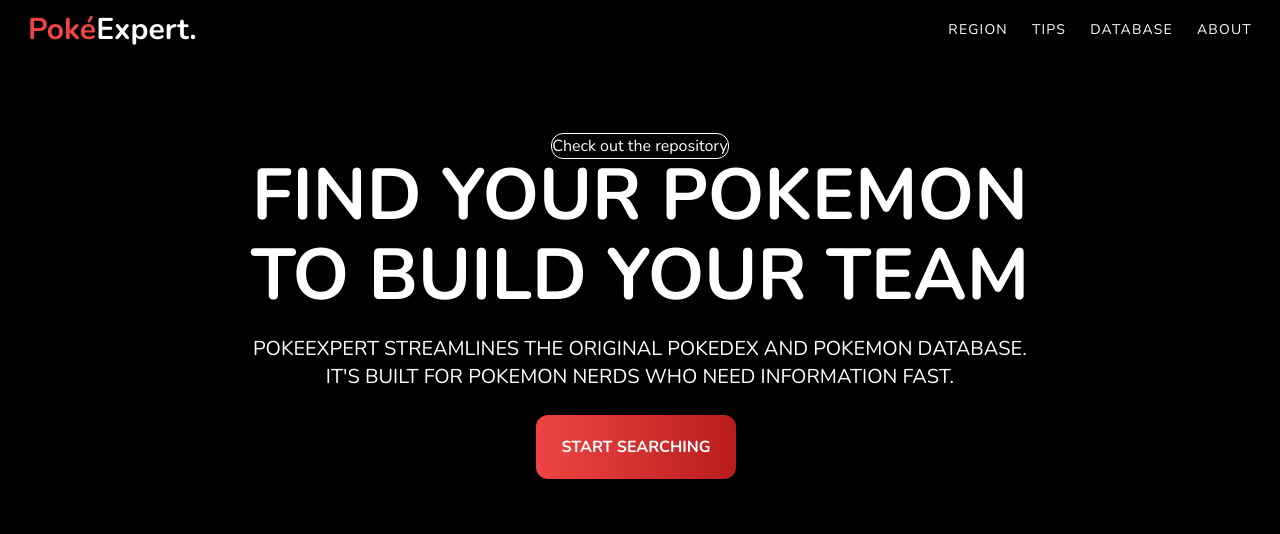
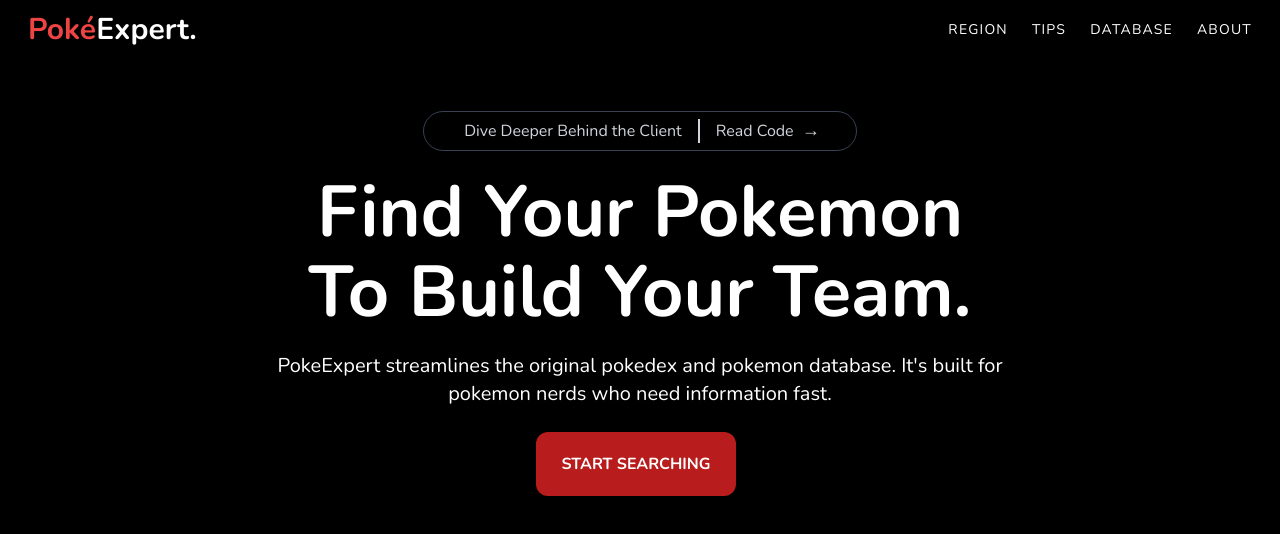
Before and after one commit to davidliberal0/poke-expert-react, a React (Create React App) app: page / in a window 1280 px wide. Shown: the top 534 px of the page. Built offline with nearby package versions, Linux system fonts and the light colour scheme.

Commit message:
add git link to homepage and fix button transition

```diff
--- a/src/components/css/landingsection.css
+++ b/src/components/css/landingsection.css
@@ -16,7 +16,7 @@
 .explore-button {
   width: 100%;
   max-width: 100px;
-  transition: 0.4s;
+  transition: background-color 0.4s;
 }
 
 .build-button {
@@ -24,7 +24,11 @@
   width: 100%;
   max-width: 200px;
   height: 4rem;
-  transition: 0.9s;
+  transition: all 0.9s;
+}
+
+.build-button:hover {
+  box-shadow: rgba(255, 42, 0,0.56) 0px 0px 70px 4px;
 }
 
 /* .delphox-img {
@@ -51,5 +55,12 @@
 
 
 .github-link {
-  border: 1px solid white;
+  width: 300px;
+  transition: 0.4s;
 }
+
+
+.seperator {
+  height: 10px;
+  width: 300px;
+}
--- a/src/components/homepage/LandingSection.jsx
+++ b/src/components/homepage/LandingSection.jsx
@@ -8,23 +8,25 @@
       {/* left side */}
       <div className="landing-title-box text-white rounded-br-xl flex justify-center items-center">
         <div>
-          <button className="github-link rounded-xl ">
-            Check out the repository
-          </button>
-          <div>
-            <div className="text-7xl uppercase font-bold mb-2">Find Your Pokemon</div>
-            <div className="text-7xl uppercase font-bold mb-6">
-              To Build Your Team
+          <div className="github-link  border border-gray-700 rounded-3xl inline pl-10 pr-9 pt-2 pb-2 text-gray-300 hover:bg-neutral-900">
+            <a href="https://github.com/davidliberal0/poke-expert-react">Dive Deeper Behind the Client</a>
+            <div className="seperator inline border border-gray-300 mr-4 ml-4" role="seperator"></div>
+            <a href="https://github.com/davidliberal0/poke-expert-react">Read Code <span className=" pl-1 text-lg">→</span></a>
+          </div>
+          <div className="mt-8">
+            <div className="text-7xl font-bold mb-2">Find Your Pokemon</div>
+            <div className="text-7xl font-bold mb-6">
+              To Build Your Team.
             </div>
           </div>
-          <div className="main-land-line uppercase mb-6 text-xl">
+          <div className="main-land-line  mb-6 text-xl">
             PokeExpert streamlines the original pokedex and pokemon database. It's built for pokemon nerds who need information fast.
           </div>
           <div>
             {/* <button className="build-button bg-white hover:bg-red-300 text-black font-bold py-2 px-4 rounded">
               Build
             </button> */}
-            <button type="button" class="build-button rounded-xl text-white bg-gradient-to-r from-red-500 to-red-700 hover:bg-gradient-to-l focus:ring-4 focus:outline-none focus:ring-purple-200 dark:focus:ring-purple-800 font-bold rounded px-4 py-2 text-center mr-2 mb-2">
+            <button type="button" class="build-button bg-red-700 rounded-xl text-white hover:bg-red-500 focus:ring-4 focus:outline-none focus:ring-purple-200 dark:focus:ring-purple-800 font-bold rounded px-4 py-2 text-center mr-2 mb-2">
               Start searching
             </button>
           </div>
```
